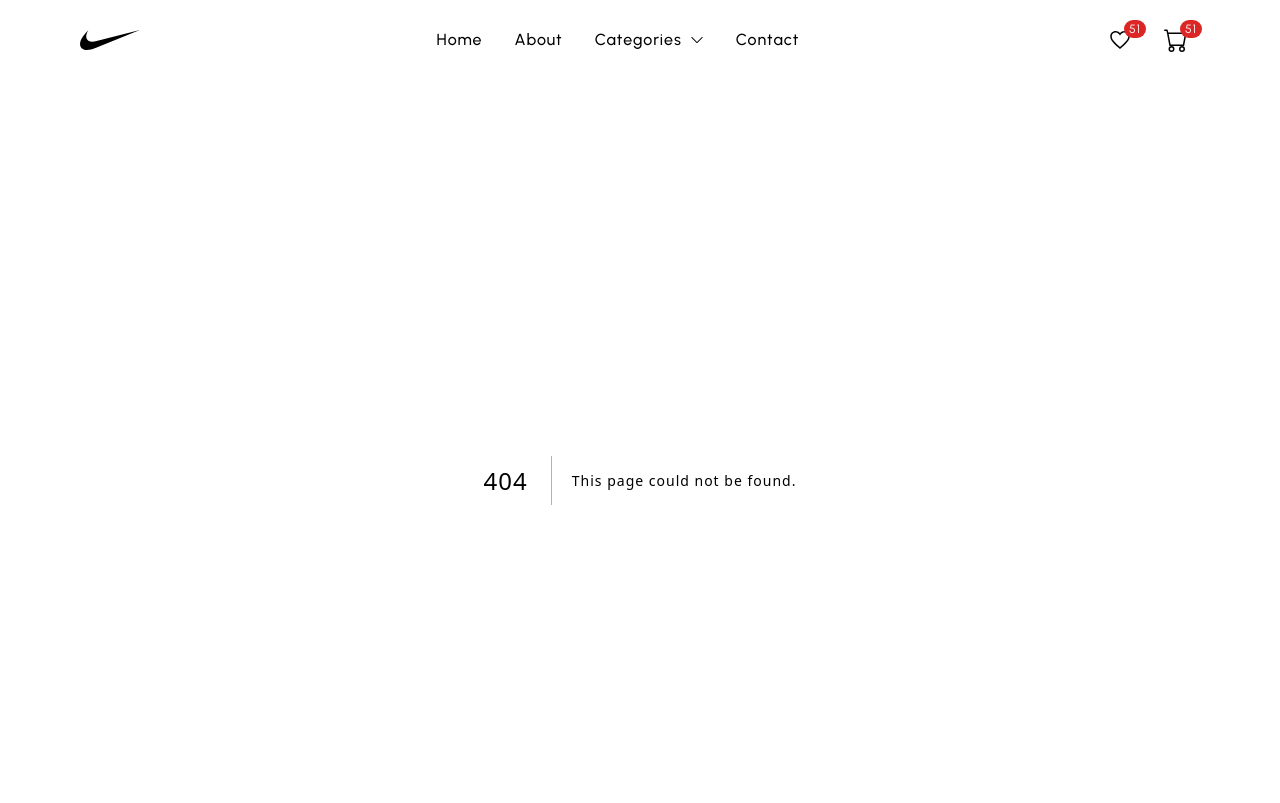
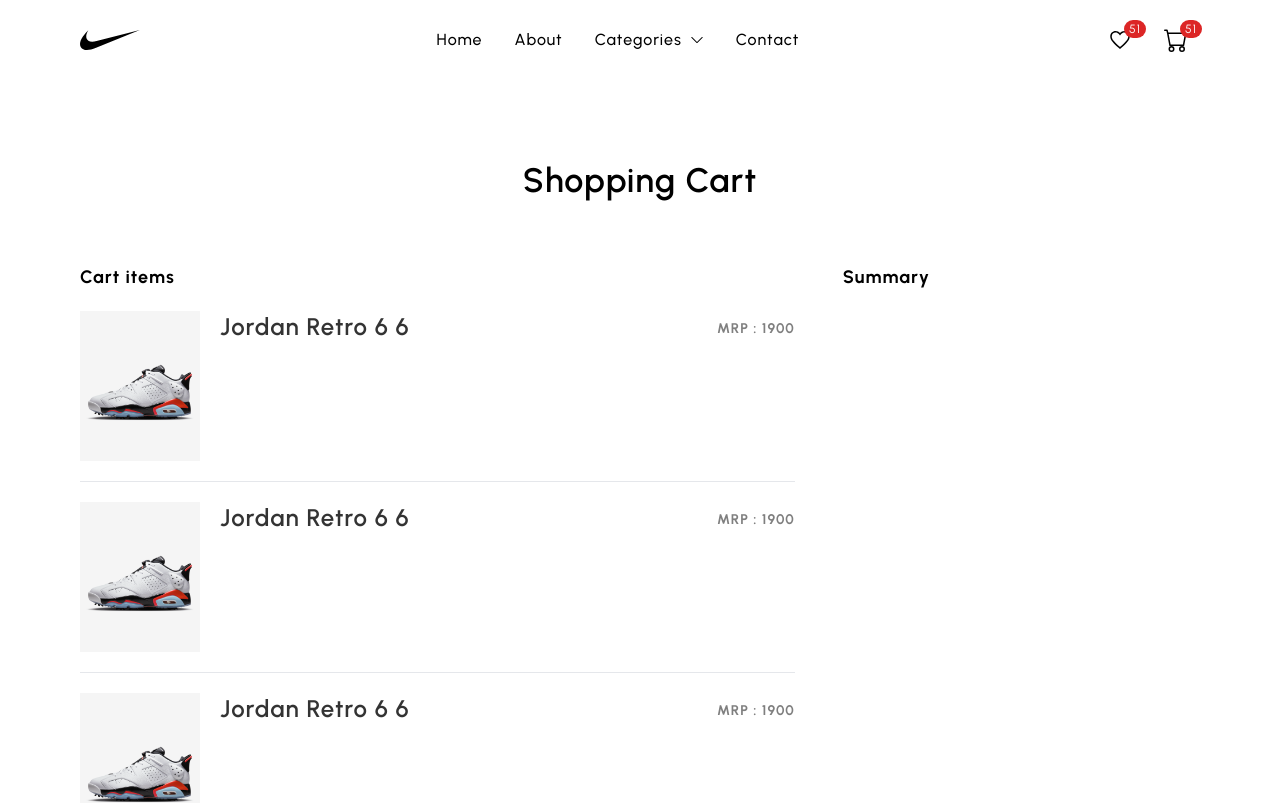
Before and after one commit to Akshat2Jain/ShirtSquad, a Next.js app in the folder client/: page /cart in a window 1280 px wide. Before the commit this address had no page. Shown: the top 803 px of the page. Built offline with nearby package versions, Linux system fonts and the light colour scheme.

Commit message:
added cart page

```diff
--- /dev/null
+++ b/client/components/CartItem.jsx
@@ -0,0 +1,31 @@
+import React from "react";
+import { RiDeleteBin6Line } from "react-icons/ri";
+
+const CartItem = () => {
+  return (
+    <div className="flex py-5 gap-3 md:gap-5 border-b">
+      <div className="shrink-0 aspect-square w-[50px] md:w-[120px]">
+        <img src="p1.png" alt="img" />
+      </div>
+      {/* ***************** */}
+      <div className="w-full flex flex-col">
+        <div className="flex flex-col md:flex-row justify-between">
+          {/* Product title */}
+          <div className="text-lg md:text-2xl font-semibold text-black/[0.8]">
+            Jordan Retro 6 6
+          </div>
+          {/* Product Subtitle */}
+          <div className="text-sm md:text-md font-medium text-black/[0.5] block md:hidden">
+            Men&apos;s Golf Shoes
+          </div>
+          {/* Product Price */}
+          <div className="text-sm md:text-md font-bold text-black/[0.5] mt-2">
+            MRP : 1900
+          </div>
+        </div>
+      </div>
+    </div>
+  );
+};
+
+export default CartItem;
--- a/client/components/Header.jsx
+++ b/client/components/Header.jsx
@@ -39,7 +39,7 @@ const Header = () => {
     >
       <Wrapper className="h-[60px] flex justify-between items-center">
         <Link href="/">
-          <img src="./logo.svg" className="w-[40px] md:w-[60px]" alt="logo"/>
+          <img src="./logo.svg" className="w-[40px] md:w-[60px]" alt="logo" />
         </Link>
         <Menu showCatMenu={showCatMenu} setShowCatMenu={setShowCatMenu} />
         {mobileMenu && (
@@ -58,12 +58,15 @@ const Header = () => {
             </div>
           </div>
           {/* 2nd Icon */}
-          <div className="w-8 md:w-12 h-8 md:h-12 rounded-full flex justify-center items-center hover:bg-black/[0.05] cursor-pointer relative">
-            <BsCart className="text-[19px] md:text-[24px]" />
-            <div className="h-[14px] md:h-[18px] min-w-[14px] md:min-w-[18px] rounded-full bg-red-600 absolute top-1 left-5 md:left-7 text-white text-[10px] md:text-[12px] flex justify-center items-center px-[2px] md:px-[5px]">
-              51
+          <Link href="/cart">
+            <div className="w-8 md:w-12 h-8 md:h-12 rounded-full flex justify-center items-center hover:bg-black/[0.05] cursor-pointer relative">
+              <BsCart className="text-[19px] md:text-[24px]" />
+              <div className="h-[14px] md:h-[18px] min-w-[14px] md:min-w-[18px] rounded-full bg-red-600 absolute top-1 left-5 md:left-7 text-white text-[10px] md:text-[12px] flex justify-center items-center px-[2px] md:px-[5px]">
+                51
+              </div>
             </div>
-          </div>
+          </Link>
+
           {/* For mobile Menu */}
           <div className="w-8 md:w-12 h-8 md:h-12  md:hidden rounded-full flex justify-center items-center hover:bg-black/[0.05] cursor-pointer relative -mr-2">
             {mobileMenu ? (
--- /dev/null
+++ b/client/pages/cart.js
@@ -0,0 +1,36 @@
+import React, { useMemo, useState } from "react";
+import Image from "next/image";
+import Link from "next/link";
+import Wrapper from "@/components/Wrapper";
+import CartItem from "@/components/CartItem";
+
+const Cart = () => {
+  return (
+    <div className="w-full md:py-20">
+      <Wrapper>
+        {/* Heading and paragraph */}
+        <div className="text-center max-w-[800px] mx-auto mt-8 md:mt-0">
+          <div className="text-[28px] md:text-[34px] mb-5 font-semibold leading-tight">
+            Shopping Cart
+          </div>
+        </div>
+        {/* *********************** */}
+        {/* Cart content start */}
+        <div className="flex flex-col lg:flex-row gap-12 py-10">
+          <div className="flex-[2]">
+            <div className="text-lg font-bold">Cart items</div>
+            <CartItem />
+            <CartItem />
+            <CartItem />
+          </div>
+          {/* ********************* */}
+          <div className="flex-[1]">
+            <div className="text-lg font-bold">Summary</div>
+          </div>
+        </div>
+      </Wrapper>
+    </div>
+  );
+};
+
+export default Cart;
```
Also changed, not shown: client/public/product-1.png (renamed from client/public/product-1.webp).
